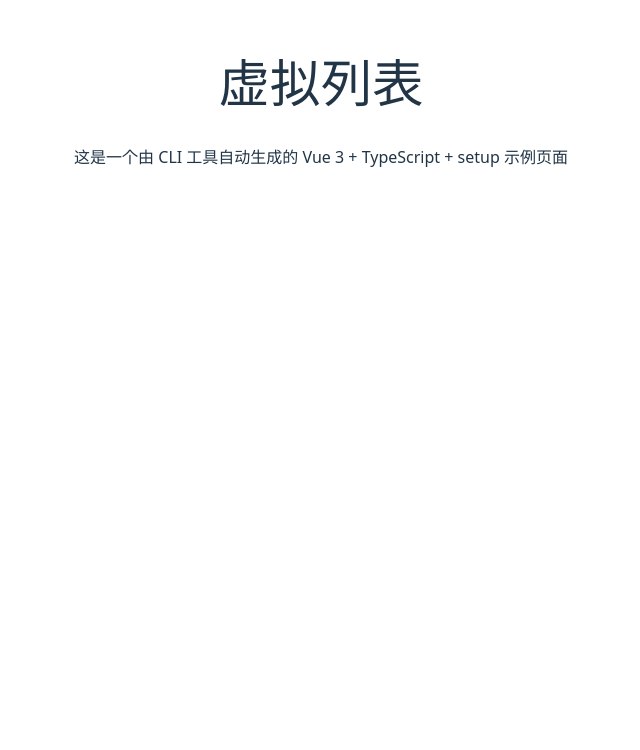
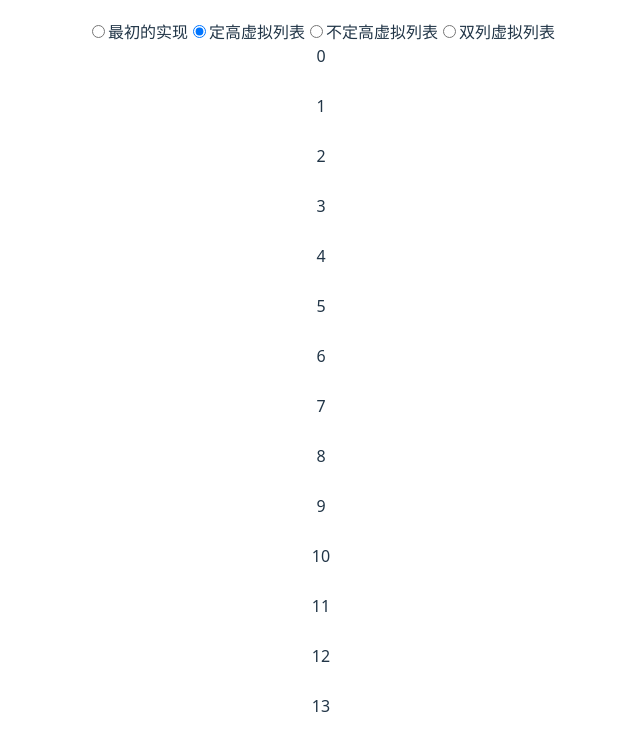
Before and after one commit to dingwanren/demos, a Vue app: page /virtuallist in a window 1280 px wide. Shown: the top 750 px of the page, without its empty margins (319-959 px from the left). Built offline with nearby package versions, Linux system fonts and the light colour scheme.

Commit message:
feat: 添加定高虚拟列表实现

```diff
--- a/src/components/NavList.vue
+++ b/src/components/NavList.vue
@@ -51,11 +51,6 @@
     icon: 'mdi:card-search',
   },
   {
-    name: '虚拟列表示例',
-    path: '/virtual-column-example',
-    icon: 'mdi:table-column',
-  },
-  {
     name: '图片光圈(伪类实现)',
     path: '/new-example',
     icon: 'mdi:image-filter-center-focus',
@@ -68,7 +63,7 @@
   { name: '动画示例', path: '/animation', icon: 'mdi:animation-play' },
   { name: 'MouseAnime', path: '/mouse-anime', icon: 'mdi:link' },
   { name: 'DodgeButton', path: 'dodge-button', icon: 'mdi:link' },
-  { name: 'VirtualList', path: '/virtuallist', icon: 'mdi:link' },
+  { name: '虚拟列表示例', path: '/virtuallist', icon: 'mdi:table-column' },
   { name: '\u62D6\u62FD\u6D4B\u8BD5', path: '/dragtest', icon: 'mdi:link' },
 ]);
 
--- a/src/router/index.ts
+++ b/src/router/index.ts
@@ -16,11 +16,6 @@
     path: '/advanced-search-example',
     name: 'AdvancedSearchExample',
     component: () => import('@/views/AdvancedSearchExample/index.vue'),
-  },
-  {
-    path: '/virtual-column-example',
-    name: 'VirtualColumnExample',
-    component: () => import('@/views/VirtualList/VirtualColumnExample.vue'),
   },
   {
     path: '/new-example',
--- a/src/views/DodgeButton/index.vue
+++ b/src/views/DodgeButton/index.vue
@@ -22,7 +22,7 @@
   const left = ref(10);
   const noClickCount = ref(0);
 
-  const container = useTemplateRef('container');
+  const container = useTemplateRef<HTMLDivElement>('container');
   const containerXY = computed(() => {
     const rect = container.value.getBoundingClientRect();
     return {
@@ -33,7 +33,7 @@
   // 容器mouseenter 获取鼠标xy坐标
   // top left和button固定宽度可得按钮区域,可以上下左右再+10px 提前判断进去区域
   // 进去即 随机改变 top left 值躲避鼠标,但感觉可以以鼠标位置为圆,某个值为半径,限制改变后的位置需在此区域外
-  function handlerMouseEnter(e: EventTarget) {
+  function handlerMouseEnter(e: MouseEvent) {
     // 这里类型是啥
 
     // 鼠标在容器的里相对位置
--- a/src/views/VirtualList/VirtualColumnExample.vue
+++ b/src/views/VirtualList/firstDemo/index.vue
@@ -19,7 +19,7 @@
 <script lang="ts" setup>
 import { ref } from 'vue'
 import VirtualList from './components/VirtualList.vue'
-import { generateMockList } from '../../mock/mockData'
+import { generateMockList } from './mock/mockData'
 
 interface ListItem {
   id: string
--- /dev/null
+++ b/src/views/VirtualList/fixed/index.vue
@@ -0,0 +1,127 @@
+<template>
+  <div class="outer-wrapper" ref="outerWrapper" @scroll="handleScroll">
+    <!-- placeholder 用于撑开容器,随着数据越来越多时,容器滚动条应越来越小,但不用这个撑开的话,往上滚的时候translateY变小后,滚动条会变大 -->
+    <div class="placeholder" :style="{ height: `${totalHeight}px` }"></div>
+    <!-- render-wrapper 渲染内容的容器，只渲染固定数量内容，同时进行偏移 -->
+    <div
+      class="render-wrapper"
+      :style="{ transform: `translateY(${offsetY}px)` }">
+      <div
+        class="render-item"
+        :style="{ height: `${itemHeight}px` }"
+        v-for="item in dataToRender">
+        {{ item }}
+      </div>
+    </div>
+  </div>
+</template>
+<script setup lang="ts">
+  import { computed, onMounted, onUnmounted, ref, useTemplateRef } from 'vue';
+
+  // 固定高度虚拟列表
+  const { itemHeight = 50 } = defineProps<{
+    itemHeight?: number; // 行高
+  }>();
+
+  const outerWrapper = useTemplateRef<HTMLDivElement>('outerWrapper');
+  const pageNum = ref<number>(0);
+  const bufferNum = 3;
+  const startIndex = ref<number>(0);
+  const endIndex = ref<number>(0);
+  // 这里算数量和visiableStart相加和先用高度计算出下标有区别吗
+  // const renderNum = computed(() => { // 应该要根据整个容器高度除以每个高度,再预留几个的缓冲的位置相加得出
+  //   if (!outerWrapper.value) return 20
+  //   const h =  outerWrapper.value.getBoundingClientRect().height
+  //   return Math.ceil(h / itemHeight)
+  // })
+  const offsetY = ref<number>(0); // 记录 render 容器应该偏移的距离, 这里可以计算出上下padding来撑开整个容器;但这里用占位+translateY,这css属性有gpu优化
+  const originData = ref<number[]>([]);
+  const totalHeight = computed(() => itemHeight * originData.value.length) // 撑开容器的高度
+
+  // const dataToRender = new Array(10000).fill(10); // 直接渲染,切换时会有1s卡顿,拉到滚动条会白屏一会,f12风扇会起飞
+  const dataToRender = computed(() => {
+    return originData.value.slice(startIndex.value, endIndex.value);
+  });
+
+  /**
+   * 模拟分页请求数据
+   * @param page 页码
+   * @param pageSize 分页大小
+   * @param delay 是否模拟延迟
+   */
+  const fetchData = (
+    page: number = 0,
+    pageSize: number = 50,
+    delay: boolean = false
+  ): void => {
+    if (delay) {
+      setTimeout(() => {
+        for (let i = page * pageSize; i < (page + 1) * pageSize; i++) {
+          originData.value.push(i);
+        }
+      }, 300);
+    } else {
+      for (let i = page * pageSize; i < (page + 1) * pageSize; i++) {
+        originData.value.push(i);
+      }
+      console.log(originData.value);
+    }
+  };
+
+  const handleScroll = () => {
+    if (!outerWrapper.value) return;
+
+    const containerHeight = outerWrapper.value.getBoundingClientRect().height;
+    const scrollTop = outerWrapper.value.scrollTop;
+    offsetY.value = scrollTop;
+    // 计算可视区域的起始和结束索引
+    const visibleStart = Math.floor(scrollTop / itemHeight);
+    const visibleEnd = Math.ceil((scrollTop + containerHeight) / itemHeight);
+    // 加上缓冲区
+    const bufferStart = Math.max(0, visibleStart - bufferNum);
+    const bufferEnd = visibleEnd + bufferNum;
+    // 更新范围（如果变化了）
+    if (visibleStart !== bufferStart || visibleEnd !== bufferEnd) {
+      startIndex.value = bufferStart;
+      endIndex.value = bufferEnd;
+    }
+
+    const scrollHeight = outerWrapper.value.scrollHeight;
+
+    if (scrollHeight - 40 < containerHeight + scrollTop) {
+      fetchData(pageNum.value++);
+    }
+  };
+
+  onMounted(() => {
+    fetchData(pageNum.value++);
+    handleScroll();
+    window.addEventListener('resize', handleScroll)
+  });
+
+  onUnmounted(() => {
+    window.removeEventListener('resize', handleScroll)
+  })
+</script>
+
+<style>
+  .outer-wrapper {
+    position: relative;
+    width: 100%;
+    height: 100%;
+    overflow-y: auto;
+  }
+
+  .placeholder {
+    visibility: hidden;
+  }
+
+  .render-wrapper {
+    position: absolute;
+    top: 0;
+    left: 0;
+    right: 0;
+    will-change: transform;
+    backface-visibility: hidden; /* 性能优化 */
+  }
+</style>
--- a/src/views/VirtualList/index.vue
+++ b/src/views/VirtualList/index.vue
@@ -1,17 +1,30 @@
 <template>
   <div class="page-VirtualList">
-    <h1>虚拟列表</h1>
-    <p>这是一个由 CLI 工具自动生成的 Vue 3 + TypeScript + setup 示例页面</p>
-    <!-- 页面内容 -->
+    <!-- 调试器, 可选择虚拟列表类型 -->
+    <div class="config-panel">
+      <template v-for="option in options" :key="option.value">
+        <input
+          type="radio"
+          :id="option.value"
+          :name="option.name"
+          :value="option.value"
+          v-model="selectedValue"
+          :checked="selectedValue === option.value"
+          @change="handleChange($event, option.value)" />
+        <label :for="option.value">
+          {{ option.label }}
+        </label>
+      </template>
+    </div>
 
-    <!-- 调试器, 可选择虚拟列表类型 -->
     <!-- 定高,可以去输入高度 -->
-
+    <div class="example-area">
+      <component :is="currentList"></component>
+    </div>
   </div>
 </template>
 
 <script setup lang="ts">
-import { ref } from 'vue';
   // 宽度一般相同
   // 1. 定高虚拟列表
   // 2. 不定高虚拟列表
@@ -20,7 +33,51 @@
   // https://dorshinar.me/posts/infinite-scroll-hook
   // https://addyosmani.com/blog/infinite-scroll-without-layout-shifts/
   // https://tanstack.com/query/latest/docs/framework/react/examples/load-more-infinite-scroll?panel=code
+
+  import { computed, ref } from 'vue';
+  import firstDemo from './firstDemo/index.vue';
+  import fixed from './fixed/index.vue';
+
+  interface RadioOption {
+    value: string;
+    label: string;
+    name: string;
+  }
+
+  const options: RadioOption[] = [
+    { value: 'firstDemo', label: '最初的实现', name: 'vList' },
+    { value: 'fixed', label: '定高虚拟列表', name: 'vList' },
+    { value: 'unfixed', label: '不定高虚拟列表', name: 'vList' },
+    { value: 'doubleCol', label: '双列虚拟列表', name: 'vList' },
+  ];
+
+  const selectedValue = ref<string>('fixed');
+  const handleChange = (event: Event, value: string) => {
+    // 占位,下面代码ai给的,但有v-model,不用手动改了
+    // const target = event.target as HTMLInputElement;
+    // if (target.checked) {
+    //   selectedValue.value = value;
+    //   console.log('选中了:', value);
+    //   // 执行相关逻辑
+    // }
+  };
+
+  const currentList = computed(() => {
+    return {
+      firstDemo,
+      fixed
+    }[selectedValue.value];
+  });
 </script>
 
 <style scoped>
+  .page-VirtualList {
+    display: flex;
+    flex-direction: column;
+    align-items: center;
+  }
+  .example-area {
+    height: 85vh;
+    width: 75vw;
+  }
 </style>
```
Also changed, not shown: src/views/VirtualList/firstDemo/components/VirtualList.vue (renamed from src/views/VirtualList/components/VirtualList.vue), src/views/VirtualList/firstDemo/mock/mockData.ts (renamed from src/mock/mockData.ts), src/views/VirtualList/firstDemo/mock/types.ts (renamed from src/mock/types.ts), 2 other files (tests, documents, lock files or other folders). Lines whose indentation alone changed are shown as unchanged.
